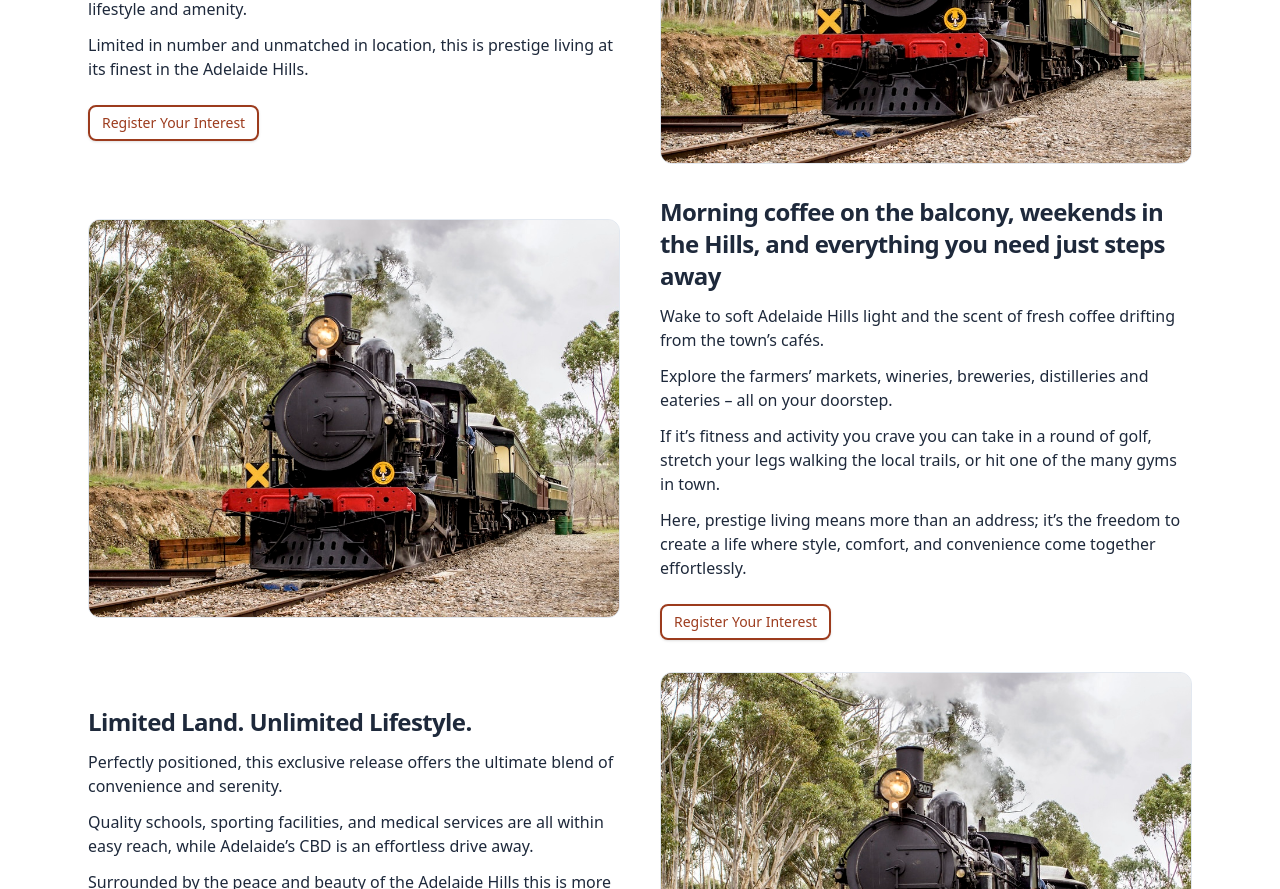
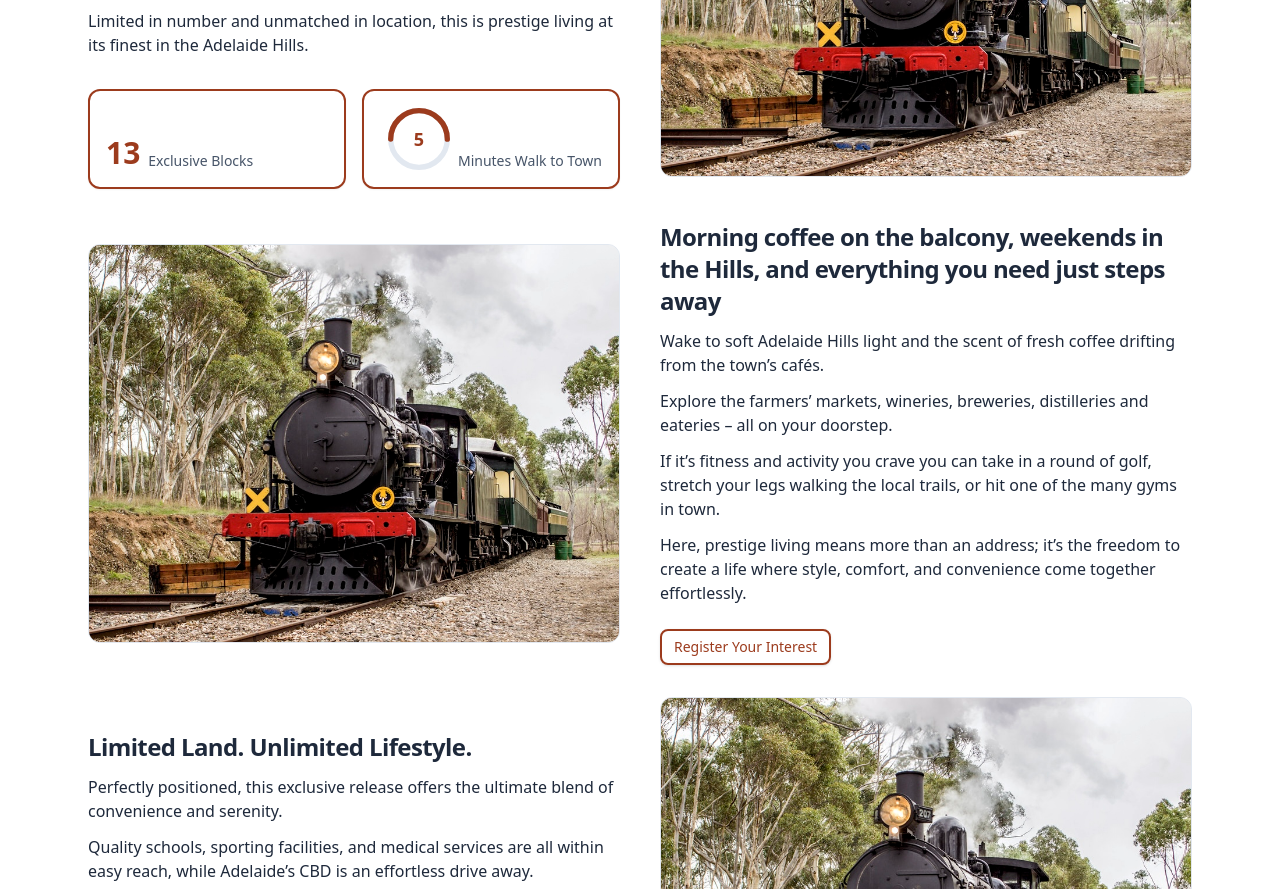
Before and after one commit to Rezmanna/ranger-way, a plain HTML site: page index.html in a window 1280 px wide. Shown: the part 1036-1925 px from the top of the page. Drawn offline with nearby package versions, Linux system fonts and the light colour scheme.

Commit message:
add simple animations

```diff
--- a/index.html
+++ b/index.html
@@ -116,10 +116,6 @@
 			</div>
 		</div>
 	</section>
-
-	<!-- Download Brochure -->
-
-
 	<!-- About section -->
 	<section id="about" class="flex flex-col mx-auto max-w-6xl px-6 py-16 sm:py-20 scroll-mt-16 gap-8">
 		<div class="grid items-center gap-10 sm:grid-cols-2">
@@ -128,8 +124,25 @@
 				<p class="mt-3">Discover a rare opportunity to secure your place in Mount Barker’s newest and most exclusive land release, just moments from the vibrant town centre.</p>
 				<p class="mt-3">Offering the perfect balance of convenience, style, and tranquillity, this premium address is designed for those who seek the very best in lifestyle and amenity.</p>
 				<p class="mt-3">Limited in number and unmatched in location, this is prestige living at its finest in the Adelaide Hills.</p>
-				<div class="mt-6">
-					<a href="#register" class="btn btn-secondary btn-sm">Register Your Interest</a>
+				<div class="mt-8 grid grid-cols-2 gap-4">
+					<div class="flex text-center p-4 rounded-xl bg-white border-2 border-dark-clay shadow-sm">
+						<div class="flex self-end mr-2 text-3xl font-bold text-dark-clay counter" data-target="13">0</div>
+						<div class="flex self-end text-sm text-slate-600 mt-1">Exclusive Blocks</div>
+					</div>
+					<div class="flex text-center p-4 rounded-xl bg-white border-2 border-dark-clay shadow-sm">
+						<div class="relative w-16 h-16 mx-auto">
+							<svg class="w-16 h-16 transform -rotate-90" viewBox="0 0 36 36">
+								<!-- Background circle -->
+								<path class="stroke-slate-200" stroke-width="3" fill="none" d="M18 2.0845 a 15.9155 15.9155 0 0 1 0 31.831 a 15.9155 15.9155 0 0 1 0 -31.831"/>
+								<!-- Progress circle -->
+								<path class="stroke-dark-clay transition-all duration-2000 ease-out" stroke-width="3" fill="none" stroke-linecap="round" d="M18 2.0845 a 15.9155 15.9155 0 0 1 0 31.831 a 15.9155 15.9155 0 0 1 0 -31.831" stroke-dasharray="100, 100" id="progress-circle"/>
+							</svg>
+							<div class="absolute inset-0 flex items-center justify-center">
+								<span class="text-lg font-bold text-dark-clay counter" data-target="5">0</span>
+							</div>
+						</div>
+						<div class="flex self-end text-sm text-slate-600">Minutes Walk to Town</div>
+					</div>
 				</div>
 			</div>
 			<div class="relative aspect-[4/3] overflow-hidden rounded-xl border border-slate-200 bg-slate-100">
@@ -402,6 +415,75 @@
 	});
 	// Year
 	document.getElementById('year').textContent = new Date().getFullYear();
+
+	// Counter animation
+	function animateCounter(element, target, duration = 2000) {
+		let start = 0;
+		const increment = target / (duration / 16);
+
+		function updateCounter() {
+			start += increment;
+			if (start < target) {
+				element.textContent = Math.floor(start);
+				requestAnimationFrame(updateCounter);
+			} else {
+				element.textContent = target;
+			}
+		}
+		updateCounter();
+	}
+
+	// Dial animation for progress circle
+	function animateDial(target, duration = 2000) {
+		const progressCircle = document.getElementById('progress-circle');
+		if (!progressCircle) return;
+
+		const circumference = 100; // Full circle
+		const targetProgress = (target / 10) * circumference; // Assuming max of 10 for 100% fill
+
+		let start = 0;
+		const increment = targetProgress / (duration / 16);
+
+		function updateDial() {
+			start += increment;
+			if (start < targetProgress) {
+				const currentProgress = Math.floor(start);
+				progressCircle.style.strokeDasharray = `${currentProgress}, ${circumference}`;
+				requestAnimationFrame(updateDial);
+			} else {
+				progressCircle.style.strokeDasharray = `${targetProgress}, ${circumference}`;
+			}
+		}
+		updateDial();
+	}
+
+	// Intersection Observer for counter animation
+	const observerOptions = {
+		threshold: 0.5,
+		rootMargin: '0px 0px -100px 0px'
+	};
+
+	const counterObserver = new IntersectionObserver((entries) => {
+		entries.forEach(entry => {
+			if (entry.isIntersecting) {
+				const counter = entry.target;
+				const target = parseInt(counter.getAttribute('data-target'));
+				animateCounter(counter, target);
+
+				// Also animate the dial if this is the dial counter
+				if (counter.closest('.text-center').querySelector('#progress-circle')) {
+					animateDial(target);
+				}
+
+				counterObserver.unobserve(counter);
+			}
+		});
+	}, observerOptions);
+
+	// Observe all counters
+	document.querySelectorAll('.counter').forEach(counter => {
+		counterObserver.observe(counter);
+	});
 </script>
 </body>
 </html>
```
